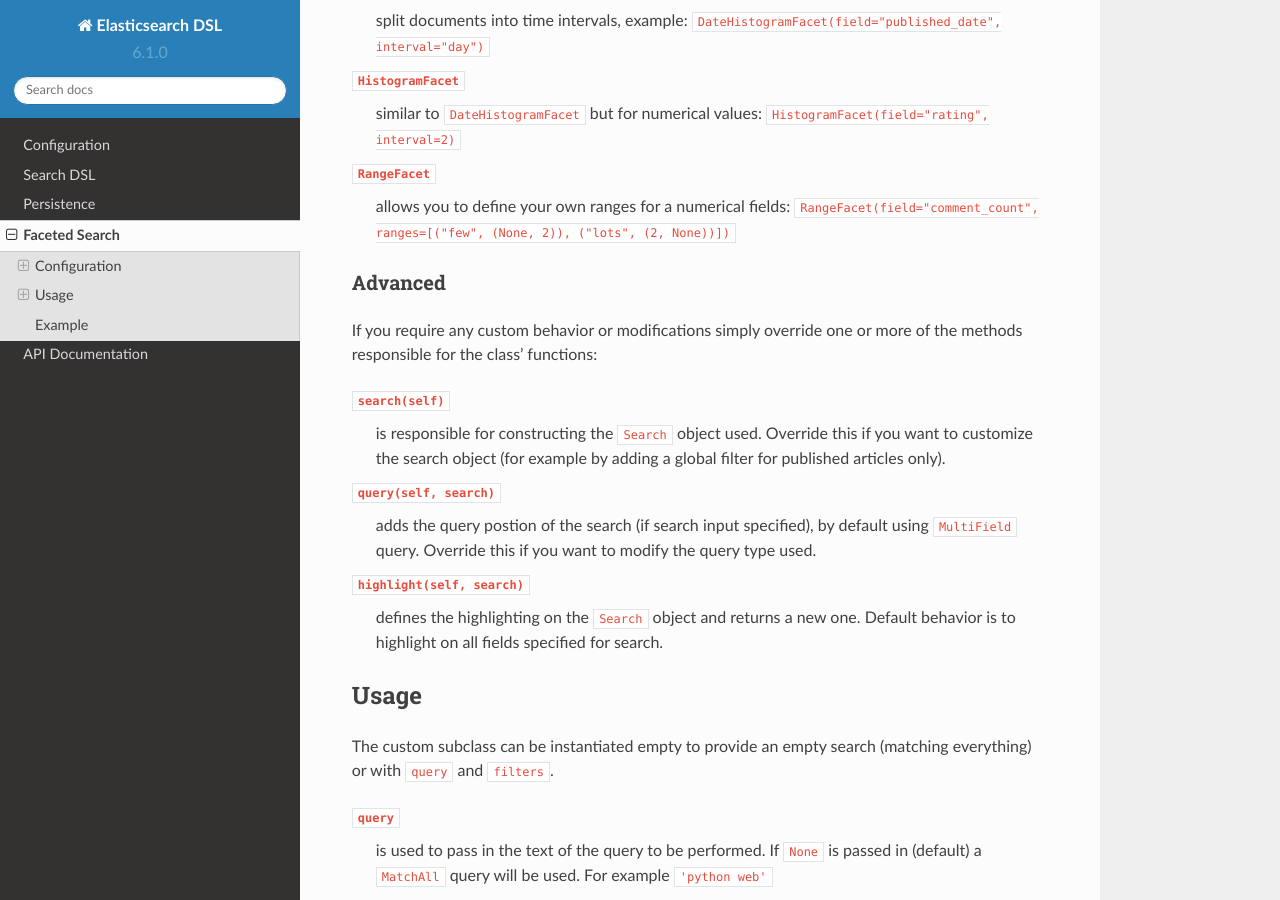
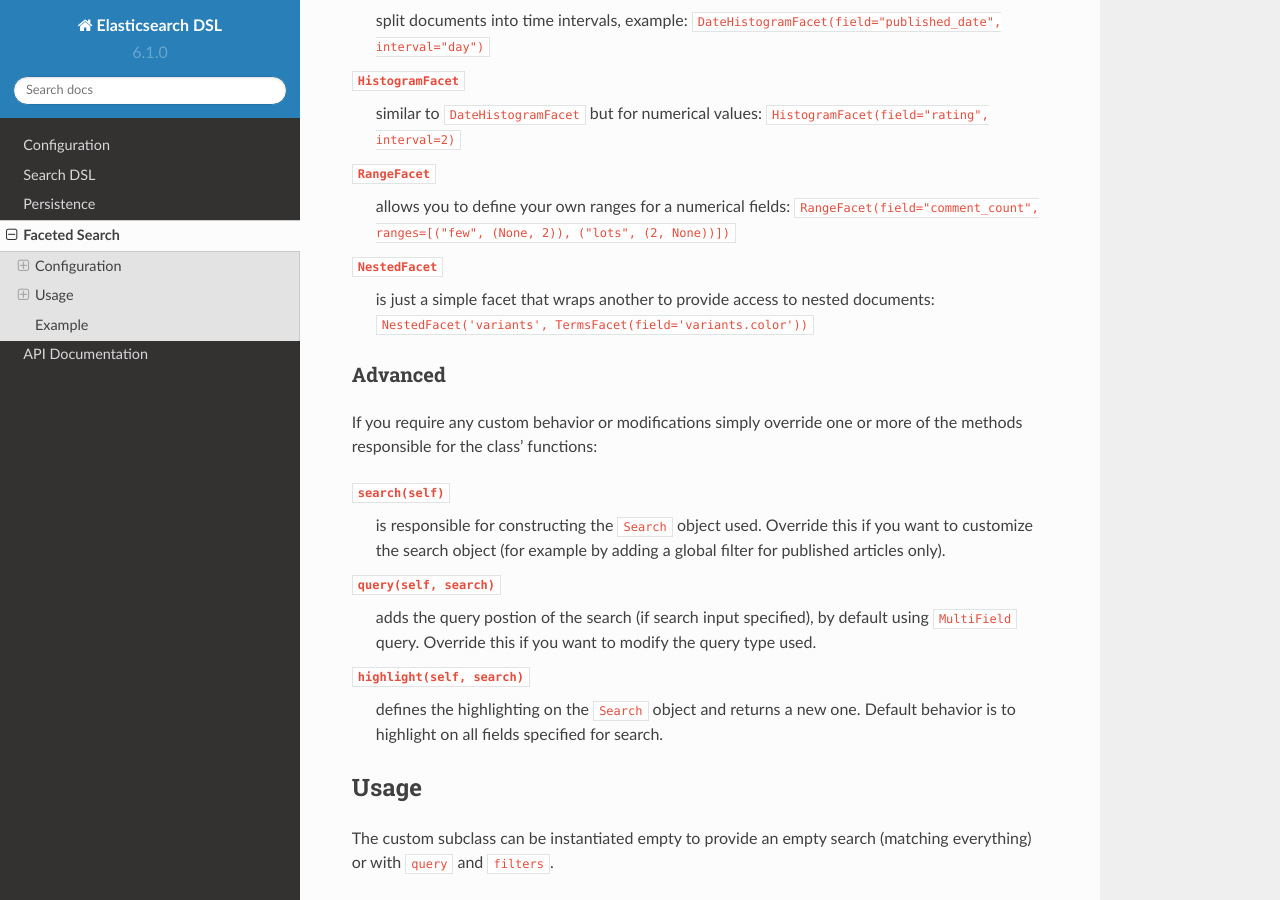
Before and after one commit to elastic/elasticsearch-dsl-py, a Sphinx documentation site: the page built from docs/faceted_search.rst, in a window 1280 px wide and 900 px high, scrolled down 1099 px. Built offline with Sphinx 7.4.7 and the Read the Docs theme 2.0.0, drawn with Linux system fonts in a browser that asks for light colours.

Commit message:
Mention NestedFacet in the docs

```diff
--- a/docs/faceted_search.rst
+++ b/docs/faceted_search.rst
@@ -57,6 +57,10 @@ There are several different facets available:
 ``RangeFacet``
   allows you to define your own ranges for a numerical fields:
   ``RangeFacet(field="comment_count", ranges=[("few", (None, 2)), ("lots", (2, None))])``
+
+``NestedFacet``
+  is just a simple facet that wraps another to provide access to nested documents:
+  ``NestedFacet('variants', TermsFacet(field='variants.color'))``
 
 Advanced
 ~~~~~~~~
```
